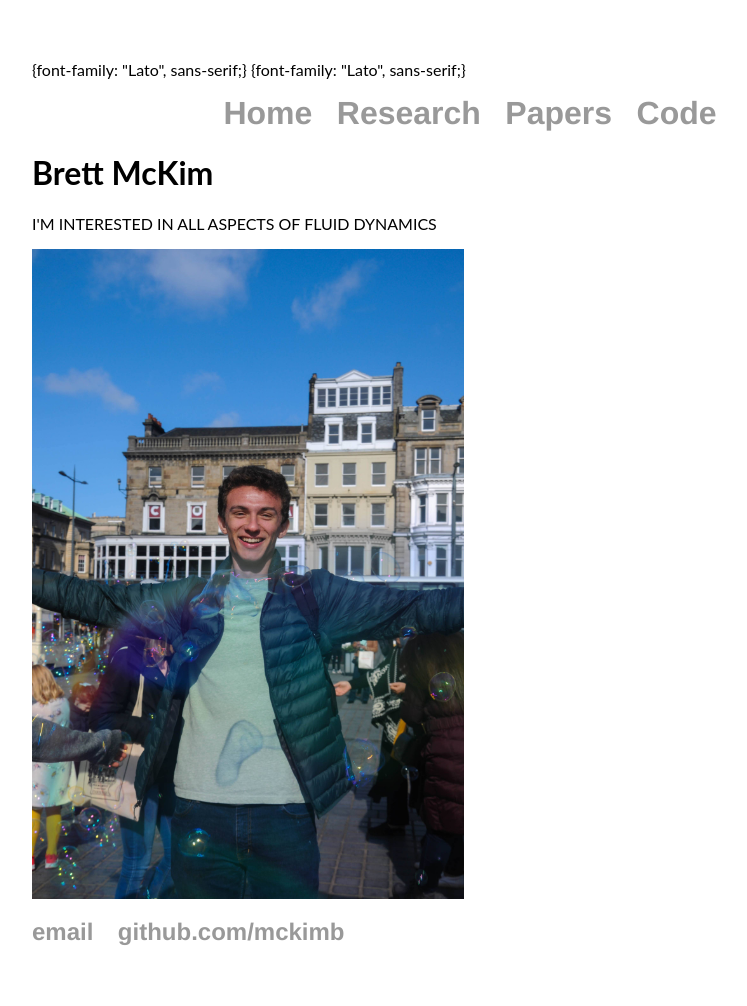
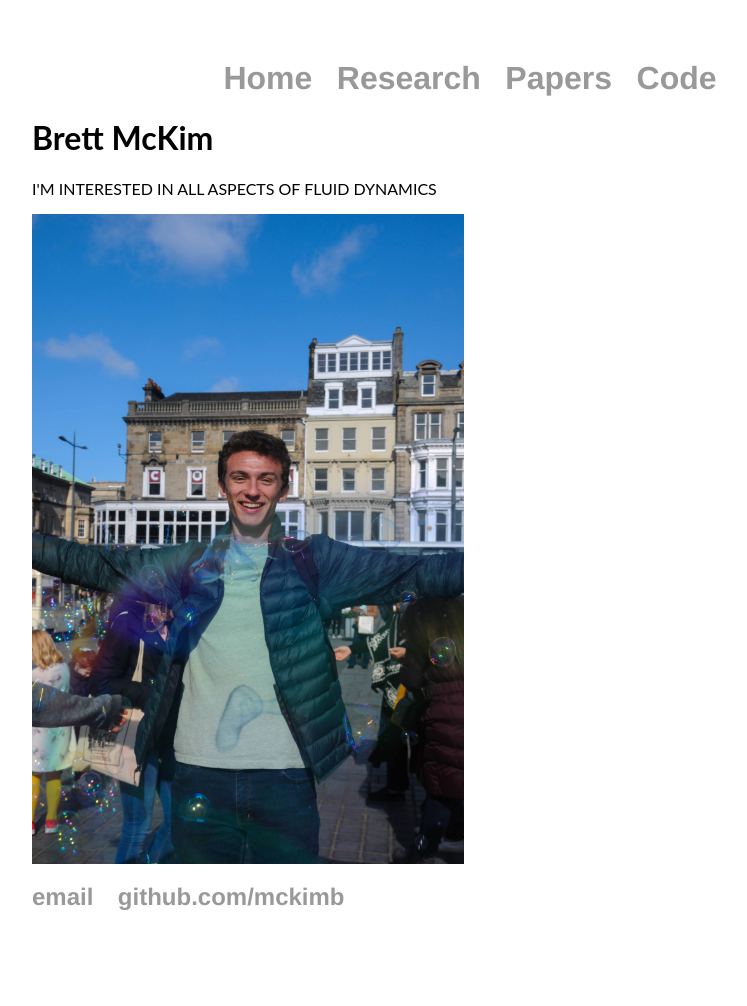
Before and after one commit to mckimb/mckimb.github.io, a Jekyll site: the page built from index.html, in a window 1280 px wide. Shown: the whole page, without its empty margins (160-907 px from the left). Built offline with Jekyll 4.4.1, drawn with Linux system fonts in a browser that asks for light colours; after the commit the page ends 971 px from its top, so only the background shows below that.

```diff
--- a/_layouts/default.html
+++ b/_layouts/default.html
@@ -2,12 +2,12 @@
 
 <!DOCTYPE html>
 	<html>
-		<head> {font-family: "Lato", sans-serif;}
+		<head>
 			<title>{{ page.title }}</title>
 			<!-- link to main stylesheet -->
 			<link rel="stylesheet" type="text/css" href="/css/main.css">
 		</head>
-		<body> {font-family: "Lato", sans-serif;}
+		<body>
 			<nav>
 	    		<ul>
 				<center><li><font size="6"><a href="/">Home</a></font></li>
```
